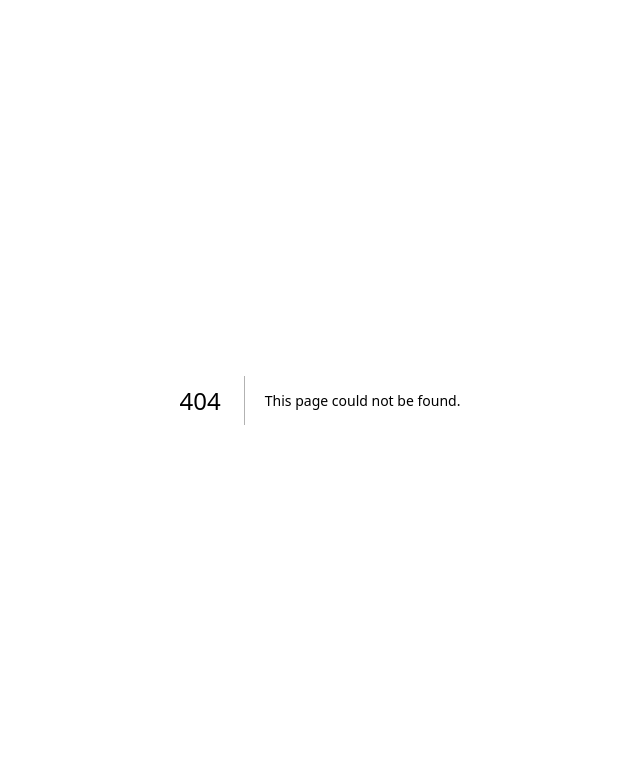
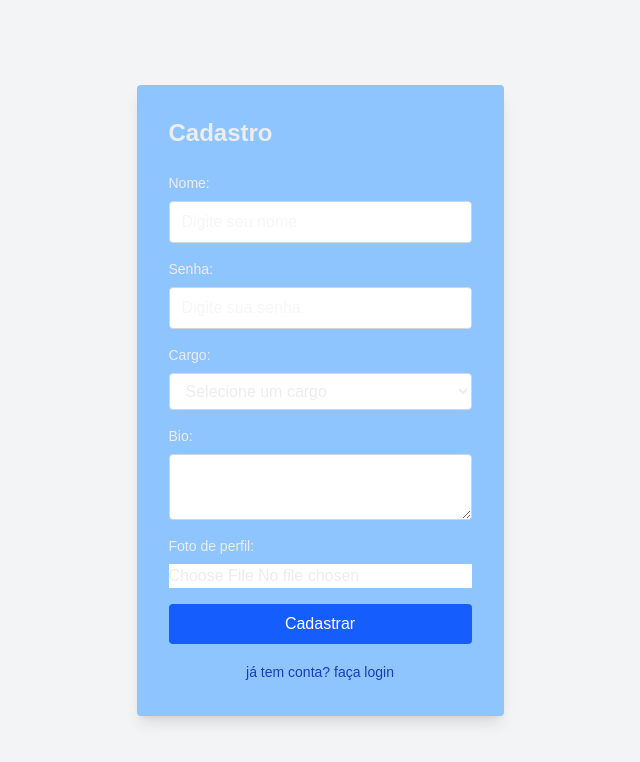
Before and after one commit to rmxvgit/projetoredes, a Next.js app in the folder client/: page /register in a window 1280 px wide. Before the commit this address had no page. Shown: the top 762 px of the page, without its empty margins (320-960 px from the left). Built offline with nearby package versions, Linux system fonts and the light colour scheme.

Commit message:
alteração

```diff
--- /dev/null
+++ b/client/src/app/register/layout.tsx
@@ -0,0 +1,97 @@
+"use client";
+
+import { useState } from "react";
+
+export default function RegisterForm() {
+  const [formData, setFormData] = useState({
+    nome: "",
+    senha: "",
+    cargo: "",
+    bio: "",
+    imagem: null as File | null,
+  });
+
+  function handleChange(e: React.ChangeEvent<HTMLInputElement | HTMLTextAreaElement | HTMLSelectElement>) {
+    const { name, value } = e.target;
+    setFormData((prev) => ({ ...prev, [name]: value }));
+  }
+
+  function handleFileChange(e: React.ChangeEvent<HTMLInputElement>) {
+    const file = e.target.files?.[0] || null;
+    setFormData((prev) => ({ ...prev, imagem: file }));
+  }
+
+  function handleSubmit(e: React.FormEvent) {
+    e.preventDefault();
+    console.log(formData);
+  }
+
+  return (
+    <div className="flex items-center justify-center min-h-screen bg-gray-100">
+      <form
+        onSubmit={handleSubmit}
+        className="bg-blue-300 p-8 rounded shadow-lg flex flex-col gap gap-0"
+      >
+        <h2 className="text-2xl font-bold mb-6 text-left">Cadastro</h2>
+
+        <label className="block mb-2 text-sm font-medium">Nome:</label>
+        <input
+          type="text"
+          name="nome"
+          placeholder="Digite seu nome"
+          onChange={handleChange}
+          className="w-full mb-4 px-3 py-2 rounded border border-gray-300 bg-white"
+        />
+
+        <label className="block mb-2 text-sm font-medium">Senha:</label>
+        <input
+          type="password"
+          name="senha"
+          placeholder="Digite sua senha"
+          onChange={handleChange}
+          className="w-full mb-4 px-3 py-2 rounded border border-gray-300 bg-white"
+        />
+
+        <label className="block mb-2 text-sm font-medium">Cargo:</label>
+        <select
+          name="cargo"
+          onChange={handleChange}
+          className="w-full mb-4 px-3 py-2 rounded border border-gray-300 bg-white"
+        >
+          <option value="">Selecione um cargo</option>
+          <option value="dev">Desenvolvedor</option>
+          <option value="admin">Administrador</option>
+          <option value="designer">Designer</option>
+        </select>
+
+        <label className="block mb-2 text-sm font-medium">Bio:</label>
+        <textarea
+          name="bio"
+          onChange={handleChange}
+          className="w-full mb-4 px-3 py-2 rounded border border-gray-300 bg-white"
+        />
+
+        <label className="block mb-2 text-sm font-medium">Foto de perfil:</label>
+        <input
+          type="file"
+          name="imagem"
+          onChange={handleFileChange}
+          className="w-full mb-4 bg-white"
+        />
+
+        <button
+          type="submit"
+          className="w-full bg-blue-600 text-white py-2 rounded hover:bg-blue-700 transition"
+        >
+          Cadastrar
+        </button>
+
+        <p className="text-center mt-4">
+          <a href="/login" className="text-blue-800 text-sm hover:underline">
+            já tem conta? faça login
+          </a>
+        </p>
+      </form>
+    </div>
+  );
+}
--- /dev/null
+++ b/client/src/app/register/page.tsx
@@ -0,0 +1,12 @@
+// src/app/register/page.tsx
+
+import RegisterForm from "./layout";
+
+export default function RegisterPage() {
+  return (
+    <div className="flex flex-col items-center justify-center min-h-screen p-4 bg-gray-100">
+      <h1 className="text-3xl font-bold mb-6"></h1>
+      <RegisterForm />
+    </div>
+  );
+}
```
